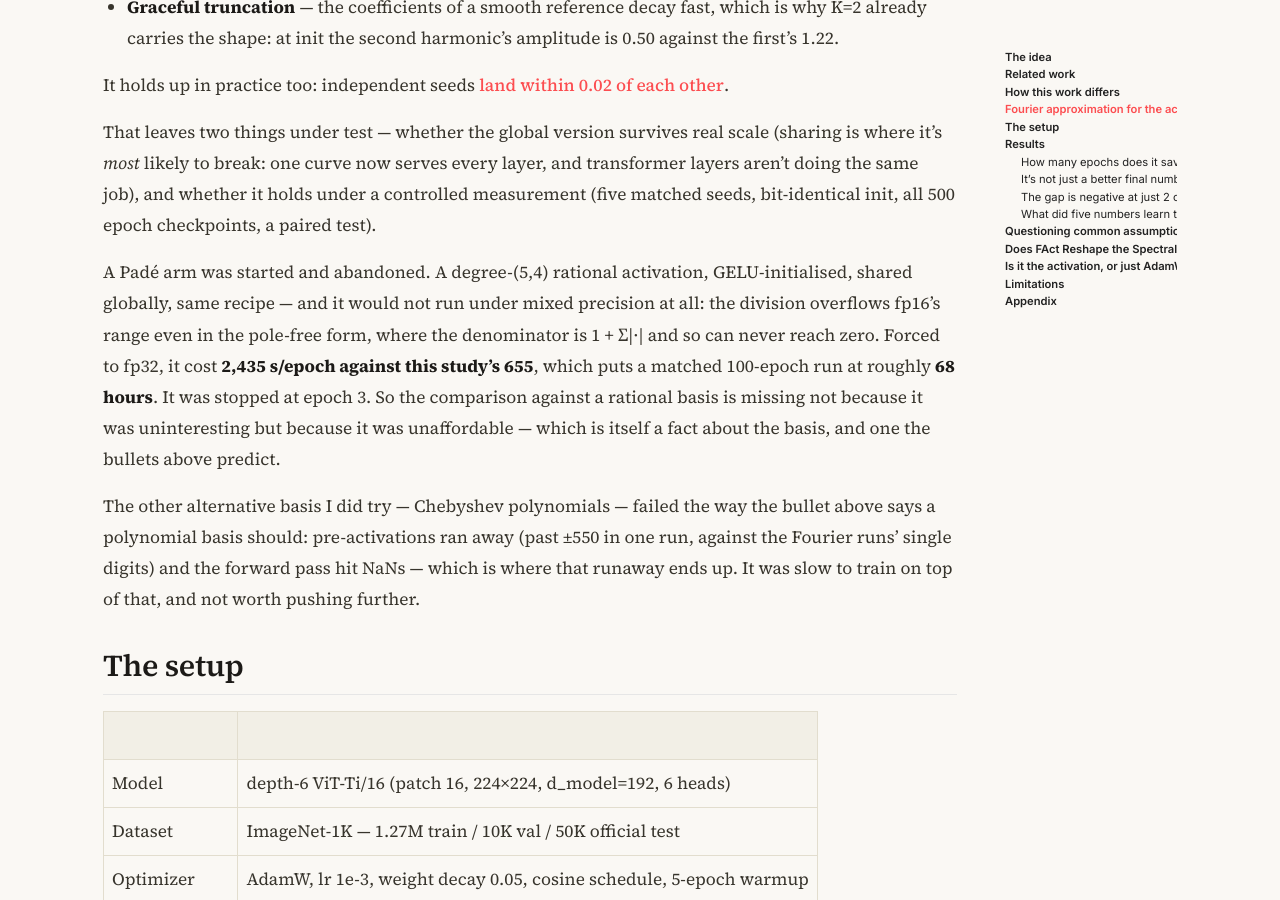
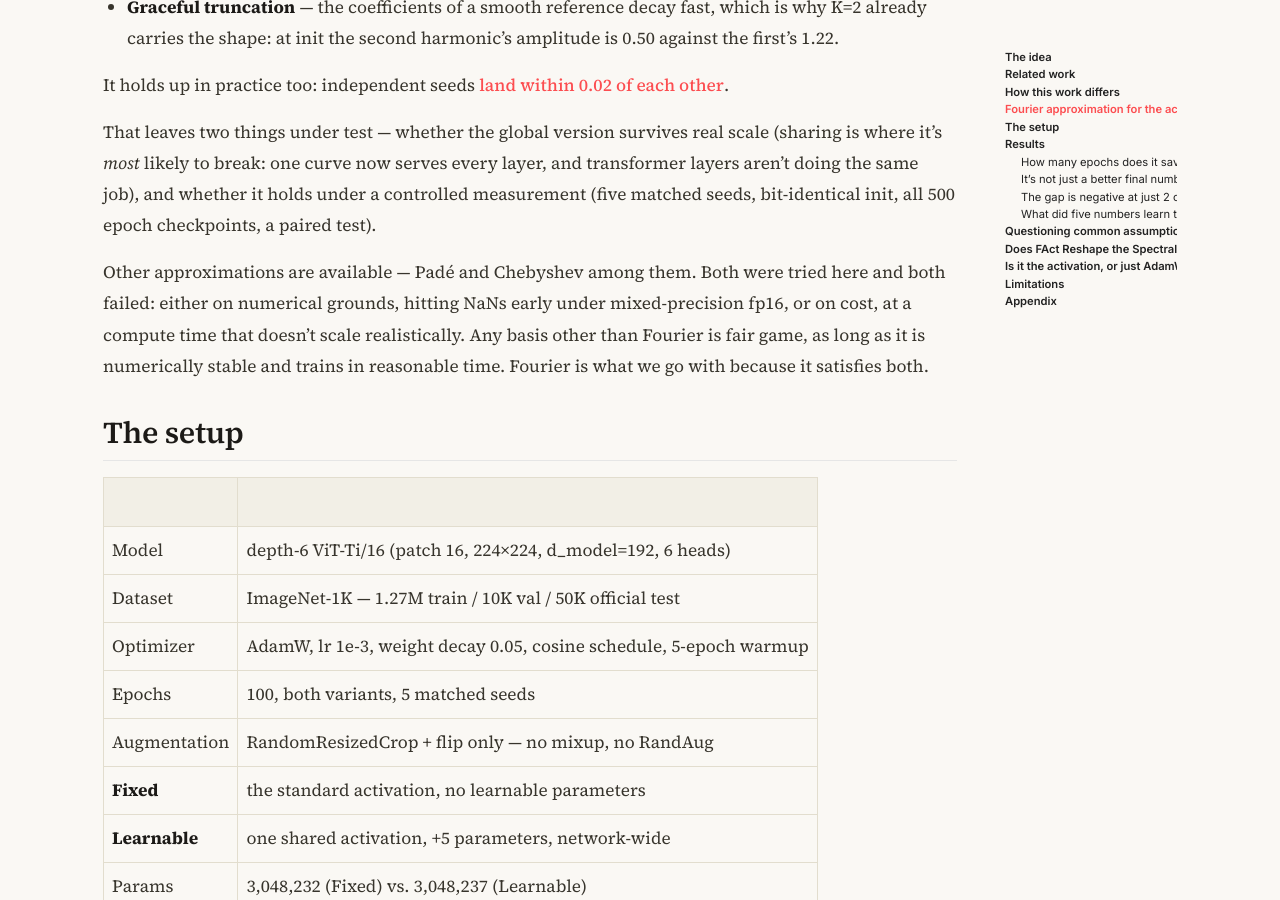
Before and after one commit to Arunprakash-A/Arunprakash-a.github.io, a Jekyll site: the page built from _posts/2026-08-11-learnable-activations-might-have-better-loss-landscape.md, in a window 1280 px wide and 900 px high, scrolled down 4999 px. Built offline with Jekyll 4.4.1, drawn with Linux system fonts in a browser that asks for light colours; nearby versions of some CDN libraries.

Commit message:
Condense the Pade/Chebyshev basis note to a single paragraph
Co-Authored-By: Claude Opus 5 <noreply@anthropic.com>

```diff
--- a/_posts/2026-08-11-learnable-activations-might-have-better-loss-landscape.md
+++ b/_posts/2026-08-11-learnable-activations-might-have-better-loss-landscape.md
@@ -161,22 +161,12 @@ every layer, and transformer layers aren't doing the same job), and whether
 it holds under a controlled measurement (five matched seeds, bit-identical
 init, all 500 epoch checkpoints, a paired test).
 
-A Padé arm was started and abandoned. A degree-(5,4) rational activation,
-GELU-initialised, shared globally, same recipe — and it would not run under
-mixed precision at all: the division overflows fp16's range even in the
-pole-free form, where the denominator is 1 + Σ|·| and so can never reach
-zero. Forced to fp32, it cost **2,435 s/epoch against this study's 655**,
-which puts a matched 100-epoch run at roughly **68 hours**. It was stopped at
-epoch 3. So the comparison against a rational basis is missing not because it
-was uninteresting but because it was unaffordable — which is itself a fact
-about the basis, and one the bullets above predict.
-
-The other alternative basis I did try — Chebyshev
-polynomials — failed the way the bullet above says a polynomial
-basis should: pre-activations ran away (past ±550 in one run, against the
-Fourier runs' single digits) and the forward pass hit NaNs — which is where
-that runaway ends up. It was slow to train on top of that, and not worth
-pushing further.
+Other approximations are available — Padé and Chebyshev among them. Both were
+tried here and both failed: either on numerical grounds, hitting NaNs early
+under mixed-precision fp16, or on cost, at a compute time that doesn't scale
+realistically. Any basis other than Fourier is fair game, as long as it is
+numerically stable and trains in reasonable time. Fourier is what we go with
+because it satisfies both.
 
 ## The setup
 
```
